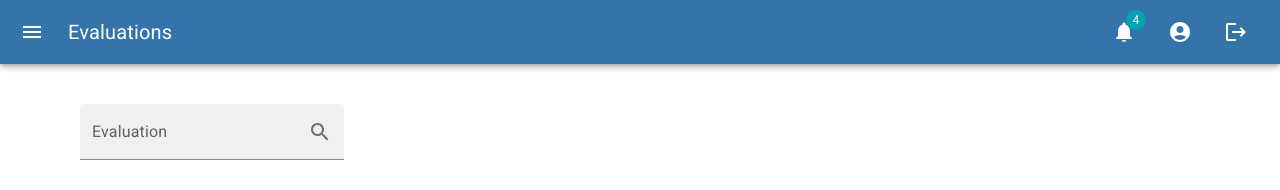
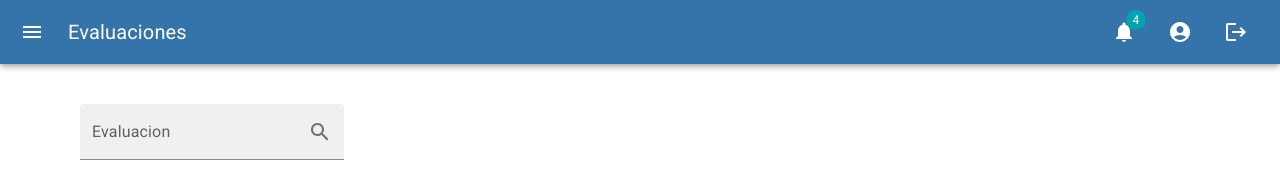
Before and after one commit to zSarcoz/nolatech-pt, a Next.js app: page /dashboard/evaluations in a window 1280 px wide. Shown: the top 190 px of the page. Built offline with nearby package versions, Linux system fonts and the light colour scheme; sample sign-in values are in the browser's storage.

Commit message:
[feature]README and fix

```diff
--- a/src/_components/Sidebar/Sidebar.tsx
+++ b/src/_components/Sidebar/Sidebar.tsx
@@ -145,7 +145,11 @@ export default function Sidebar({ children, title }: SidebarProps) {
               key={index}
               href={
                 index !== 0
-                  ? `/dashboard/${text.toLowerCase()}`
+                  ? `/dashboard/${
+                      text === "Evaluaciones"
+                        ? "evaluations"
+                        : text.toLowerCase()
+                    }`
                   : `/${text.toLowerCase()}`
               }
             >
--- a/src/app/(pages)/(client)/dashboard/evaluations/Evaluations.tsx
+++ b/src/app/(pages)/(client)/dashboard/evaluations/Evaluations.tsx
@@ -4,7 +4,7 @@ import EvaluationsTable from "./components/EvaluationTable/EvaluationsTable"
 
 export default function Evaluations() {
   return (
-    <Sidebar title={"Evaluations"}>
+    <Sidebar title={"Evaluaciones"}>
       <EvaluationsTable />
     </Sidebar>
   )
--- a/src/app/(pages)/(client)/dashboard/evaluations/components/EvaluationTable/EvaluationsTable.tsx
+++ b/src/app/(pages)/(client)/dashboard/evaluations/components/EvaluationTable/EvaluationsTable.tsx
@@ -149,7 +149,7 @@ export default function EvaluationsTable() {
                 <TextField
                   variant="filled"
                   placeholder="Employ Name or Performance"
-                  label="Evaluation"
+                  label="Evaluacion"
                   style={{ width: "80%" }}
                   value={searchValue}
                   onChange={handleSearchChange}
--- a/src/assets/data/tables/enums/employsEvaluation.enum.ts
+++ b/src/assets/data/tables/enums/employsEvaluation.enum.ts
@@ -5,6 +5,6 @@ export enum Performance {
 }
 
 export enum EvaluationStatus {
-  EVALUATED = 'Evaluated',
-  NOTEVALUATED = 'Not Evaluated',
+  EVALUATED = 'Evaluado',
+  NOTEVALUATED = 'No Evaluado',
 }
```
